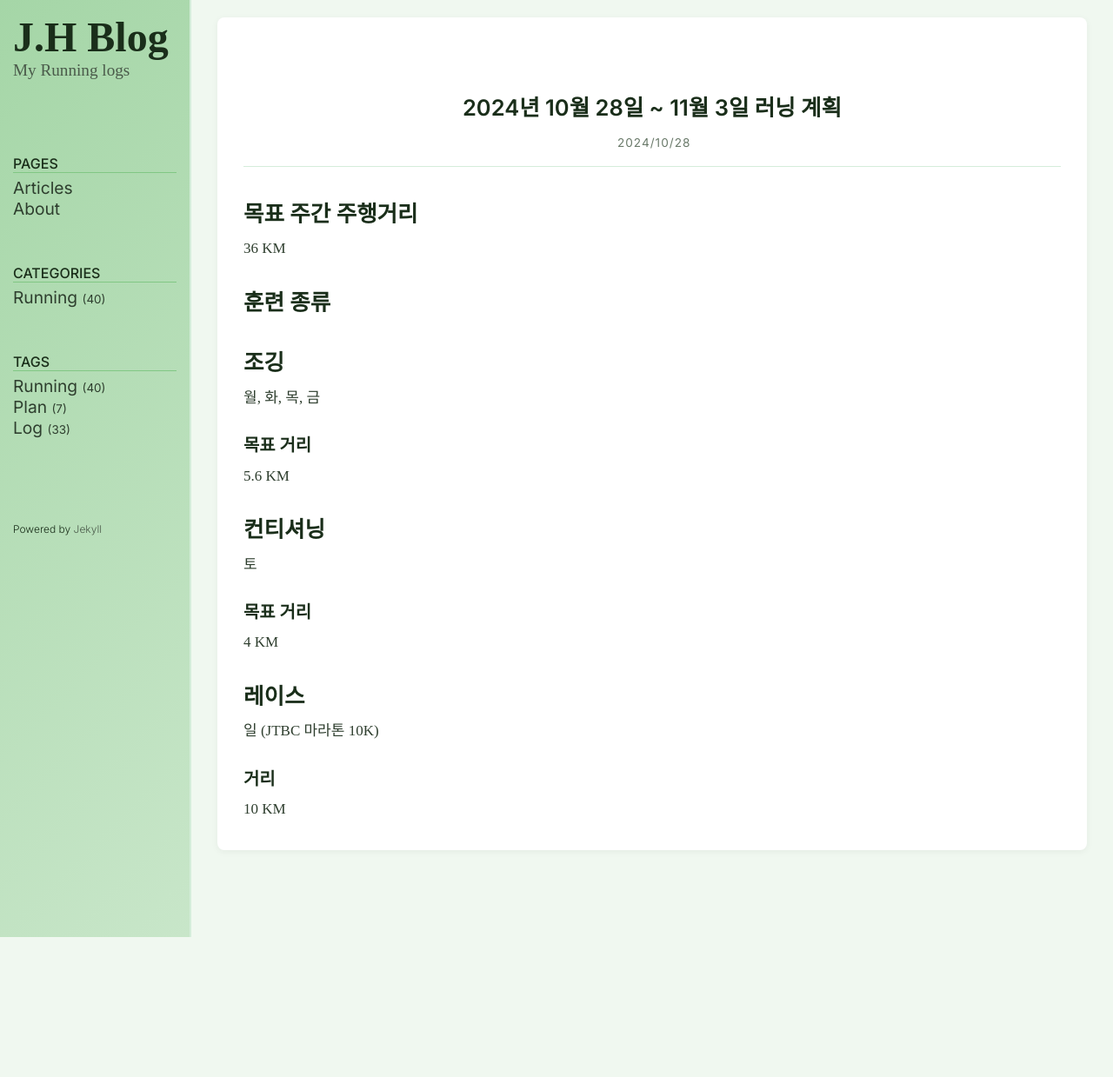
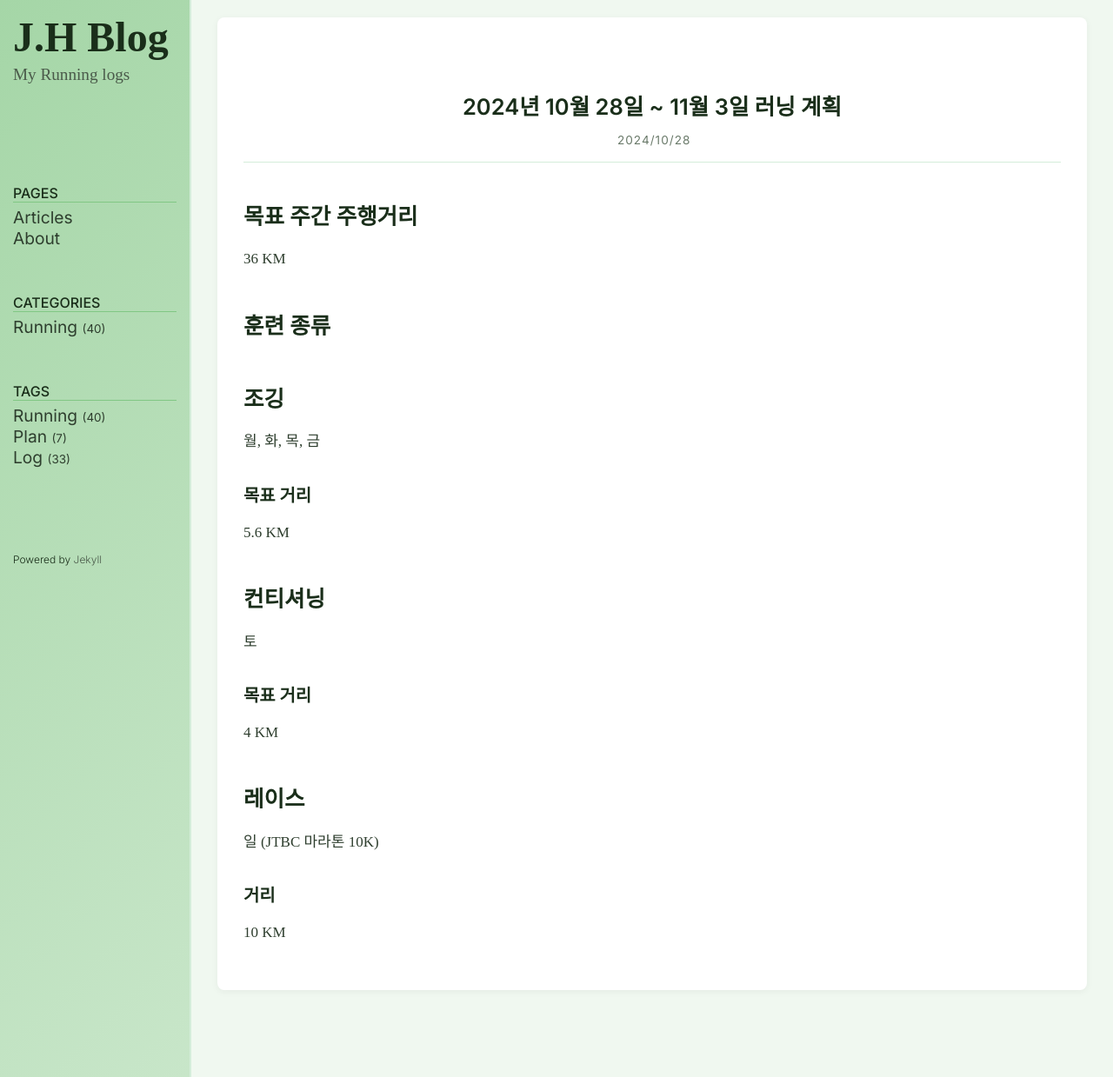
Before and after one commit to bullkan94/bullkan94.github.io, a Jekyll site: the page built from _posts/2024-10-27-weekly-plan.md, in a window 1280 px wide. Shown: the whole page at 87% size. Built offline with Jekyll 4.4.1, drawn with Linux system fonts in a browser that asks for light colours; before the commit the page ends 1078 px from its top, so only the background shows below that.

Commit message:
Fix new line problem

```diff
--- a/_config.yml
+++ b/_config.yml
@@ -26,6 +26,16 @@ description: >- # this means to ignore newlines until "baseurl:"
 # url: "http://ejjoo.github.io" # the base hostname & protocol for your site, e.g. http://example.com
 github_username: bullkan94
 highlighter: rouge
+markdown: kramdown
+kramdown:
+  input: GFM
+  hard_wrap: false
+  auto_ids: true
+  footnote_nr: 1
+  entity_output: as_char
+  toc_levels: 1..6
+  smart_quotes: lsquo,rsquo,ldquo,rdquo
+  enable_coderay: false
 svg:
   optimize: true
 # Build settings
--- a/public/css/style.css
+++ b/public/css/style.css
@@ -218,7 +218,7 @@ article {
 	padding: 0 5% 0;
 	font-size: 17px;
 	margin-bottom: 100px;
-	line-height: 1.9;
+	line-height: 1.8;
 	background-color: var(--white);
 	border-radius: 8px;
 	box-shadow: 0 2px 8px rgba(0, 0, 0, 0.05);
@@ -243,7 +243,8 @@ blockquote {
 
 p {
   margin-top: 0;
-  margin-bottom: 0;
+  margin-bottom: 1.2em;
+  line-height: 1.7;
 }
 
 article h1,
@@ -254,7 +255,8 @@ article h5,
 article h6 {
 	font-family: var(--font-family-sans-serif);
 	color: var(--text-dark);
-  	margin-bottom: 0;
+  	margin-bottom: 0.5em;
+  	margin-top: 1.5em;
   	font-weight: 600;
 }
 
```
